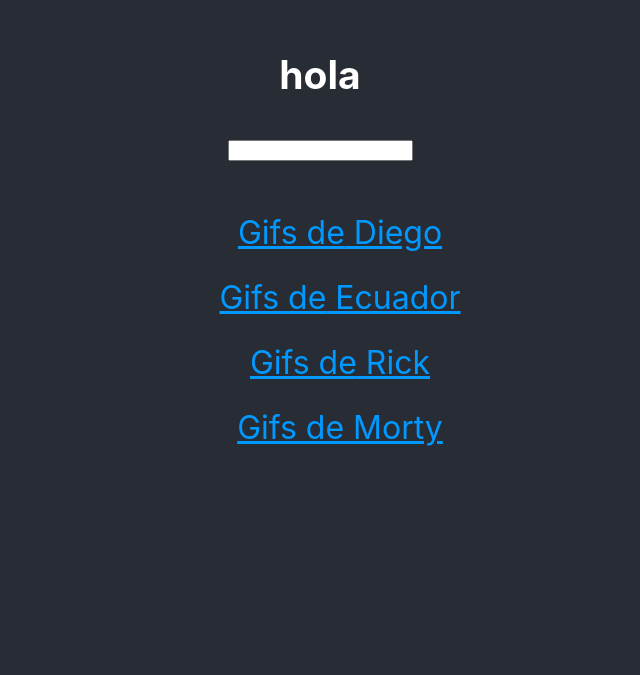
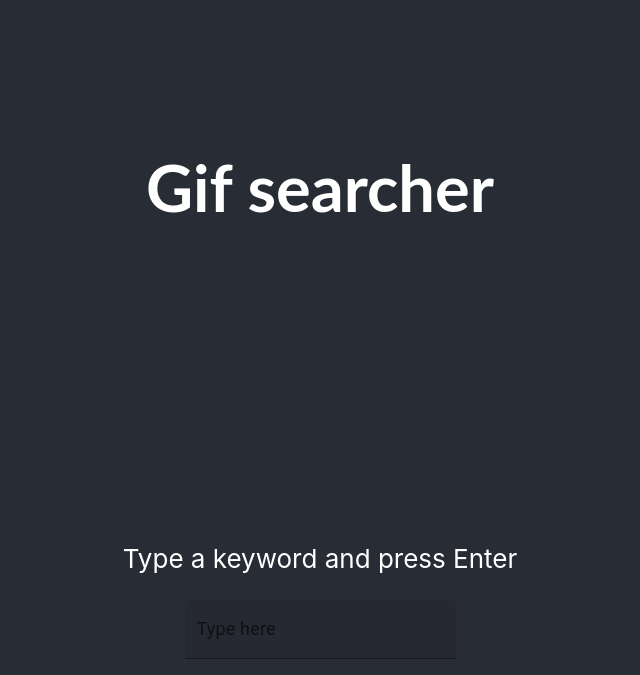
Before and after one commit to axelcola/Gif-searcher, a React (Create React App) app: page / in a window 1280 px wide. Shown: the part 157-832 px from the top of the page, without its empty margins (320-960 px from the left). Built offline with nearby package versions, Linux system fonts and the light colour scheme.

Commit message:
adding material ui

```diff
--- a/src/App.css
+++ b/src/App.css
@@ -1,5 +1,12 @@
+
+
+html, body{
+  font-size: 18px;
+}
+
 .App {
   text-align: center;
+	color: white
 }
 
 .App-content {
@@ -12,6 +19,16 @@
   font-size: calc(10px + 2vmin);
   padding: 16px;
   color: white;
+
+}
+h1 {
+  max-width: 940px;
+  font-size: 2.5em;
+  font-family: Lato, sans-serif;
+  font-weight: 700;
+  line-height: 1.1;
+  margin: auto;
+  text-align: center;
 }
 
 button {
@@ -61,3 +78,7 @@
     --gridList-rows: 210px;
   }
 }
+
+.textfield__label{
+	color: white !important;
+}
--- a/src/App.js
+++ b/src/App.js
@@ -1,9 +1,8 @@
 import "./App.css";
 import React, { useState } from "react";
 import SearchResult from "./components/SearchResult";
-import { Link, Route, useLocation } from "wouter";
-
-const POPULAR_GIFS = [" Diego", " Ecuador", " Rick", " Morty"];
+import { Route, useLocation } from "wouter";
+import { TextField } from "@mui/material";
 
 function App() {
   const [keyword, setKeyword] = useState("");
@@ -21,20 +20,18 @@
   return (
     <div className="App">
       <section className="App-content">
-        <h1>hola</h1>
+        <h1>Gif searcher</h1>
+        <p>Type a keyword and press Enter</p>
         <form onSubmit={handleSubmit}>
-          <input onChange={handleChange} type="text" value={keyword} />
+          <TextField
+            onChange={handleChange}
+            value={keyword}
+            id="filled-basic"
+            label="Type here"
+            variant="filled"
+          />
+          {/* <input onChange={handleChange} type="text" value={keyword} /> */}
         </form>
-        <ul>
-          {POPULAR_GIFS.map((popularGif) => (
-            <p key={popularGif}>
-              <Link to={`/gif/${popularGif}`}>
-                Gifs de
-                {popularGif}
-              </Link>
-            </p>
-          ))}
-        </ul>
 
         <Route path="/gif/:keyword" component={SearchResult} />
       </section>
--- a/src/index.js
+++ b/src/index.js
@@ -2,7 +2,6 @@
 import ReactDOM from "react-dom";
 import "./index.css";
 import App from "./App";
-import { Container } from "@mui/material";
 
 ReactDOM.render(
   <React.StrictMode>
```
